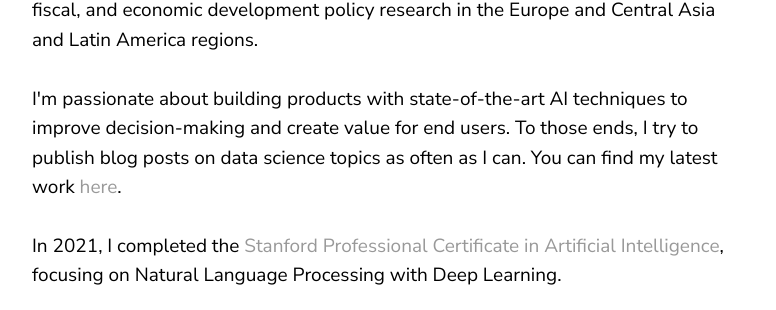
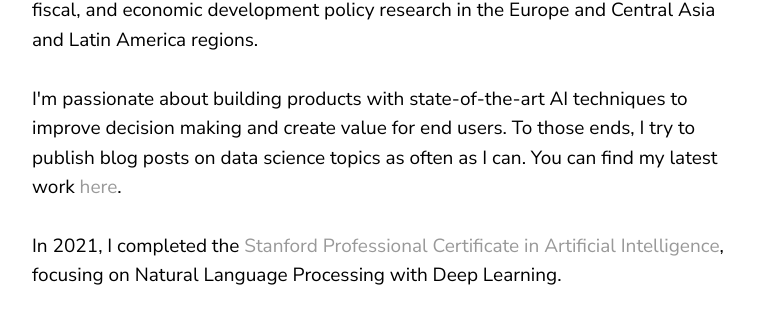
Before and after one commit to phoebetwong/phoebetwong.github.io, a Jekyll site: the page built from index.html, in a window 1280 px wide. Shown: the part 1707-2017 px from the top of the page, without its empty margins (68-844 px from the left). Built offline with Jekyll 4.4.1, drawn with Linux system fonts in a browser that asks for light colours; a script that is not in the unit is left out.

Commit message:
fixed typos

```diff
--- a/about.html
+++ b/about.html
@@ -19,7 +19,7 @@ title: Home
 		<br><br>
 		And before that, I was consulting at the World Bank, where I contributed to macro, fiscal, and economic development policy research in the Europe and Central Asia and Latin America regions.
 		<br><br>
-		I'm passionate about building products with state-of-the-art AI techniques to improve decision-making and create value for end users. To those ends, I try to publish blog posts on data science topics as often as I can. You can find my latest work <a href="https://phoebetwong.github.io/mylatestwork.html" target="_blank"> here</a>.
+		I'm passionate about building products with state-of-the-art AI techniques to improve decision making and create value for end users. To those ends, I try to publish blog posts on data science topics as often as I can. You can find my latest work <a href="https://phoebetwong.github.io/mylatestwork.html" target="_blank"> here</a>.
 		<br><br>
 		In 2021, I completed the <a href="https://online.stanford.edu/programs/artificial-intelligence-professional-program" target="_blank">Stanford Professional Certificate in Artificial Intelligence</a>, focusing on Natural Language Processing with Deep Learning.
 		<br><br>
--- a/index.html
+++ b/index.html
@@ -19,7 +19,7 @@ title: Home
 		<br><br>
 		And before that, I was consulting at the World Bank, where I contributed to macro, fiscal, and economic development policy research in the Europe and Central Asia and Latin America regions.
 		<br><br>
-		I'm passionate about building products with state-of-the-art AI techniques to improve decision-making and create value for end users. To those ends, I try to publish blog posts on data science topics as often as I can. You can find my latest work <a href="https://phoebetwong.github.io/mylatestwork.html" target="_blank"> here</a>.
+		I'm passionate about building products with state-of-the-art AI techniques to improve decision making and create value for end users. To those ends, I try to publish blog posts on data science topics as often as I can. You can find my latest work <a href="https://phoebetwong.github.io/mylatestwork.html" target="_blank"> here</a>.
 		<br><br>
 		In 2021, I completed the <a href="https://online.stanford.edu/programs/artificial-intelligence-professional-program" target="_blank">Stanford Professional Certificate in Artificial Intelligence</a>, focusing on Natural Language Processing with Deep Learning.
 		<br><br>
```
Also changed, not shown: resume.md (+2 -2 lines).
